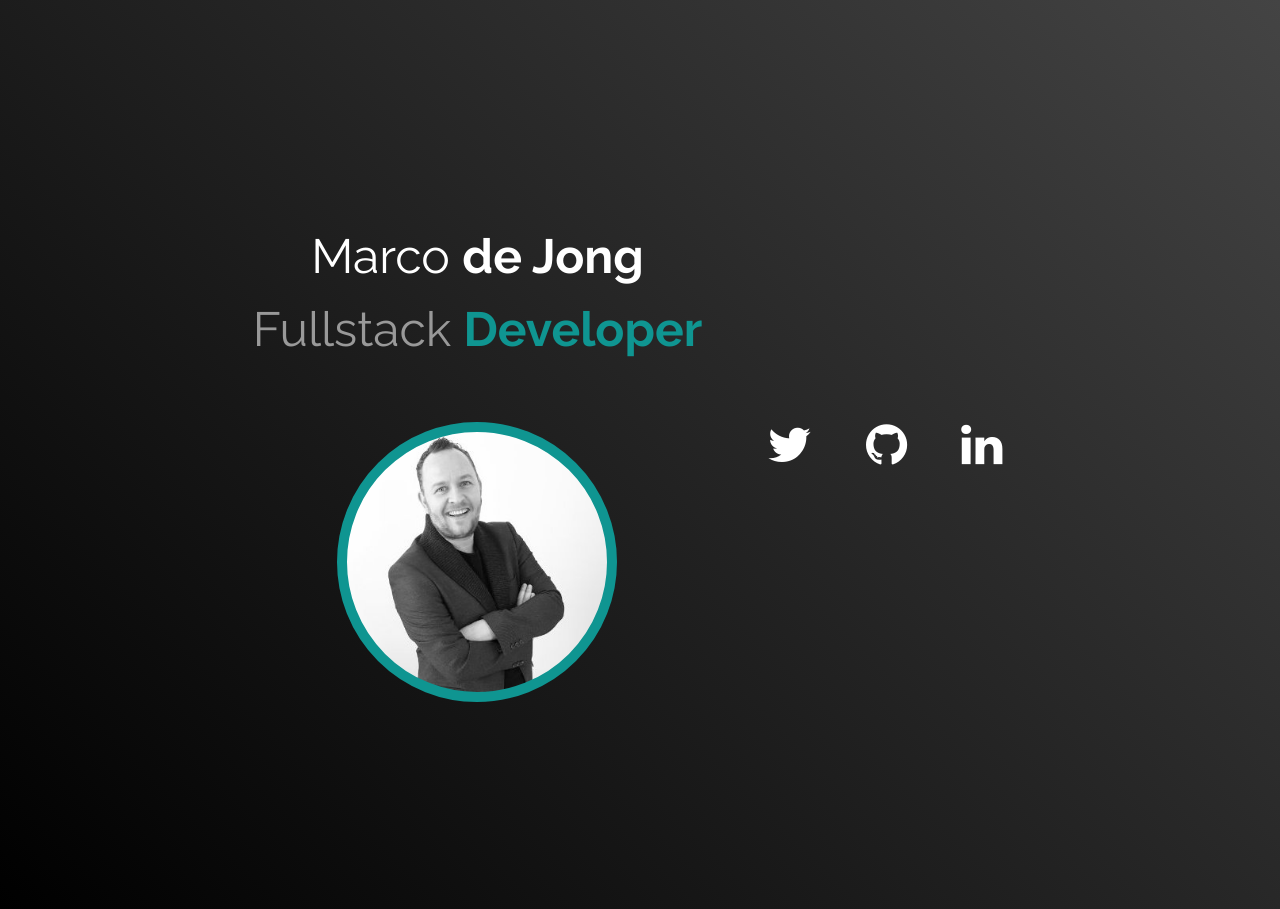
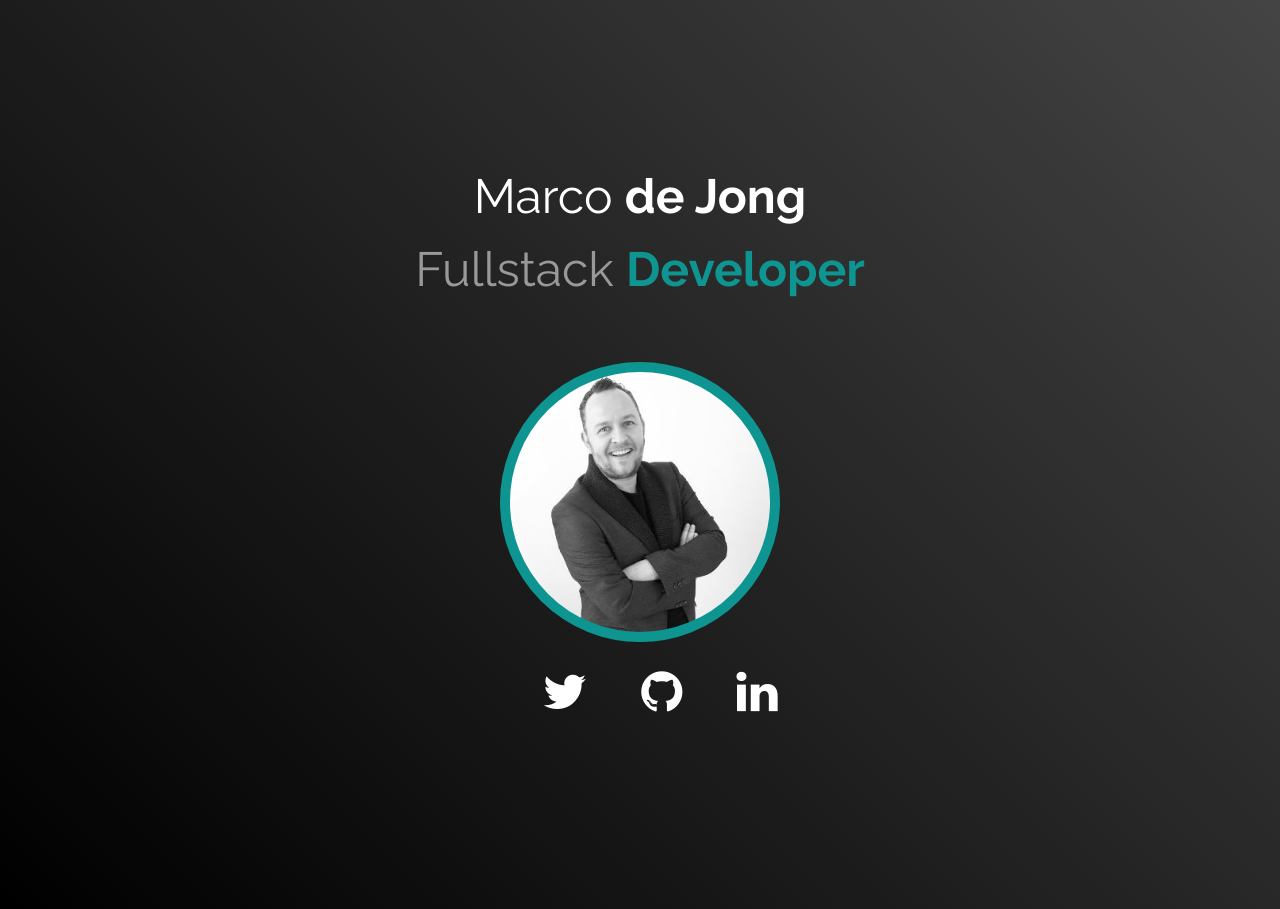
Before and after one commit to MarcoDeJong/marcodejong.github.io, a Jekyll site: the page built from index.md, in a window 1280 px wide. Built offline with Jekyll 4.4.1, drawn with Linux system fonts in a browser that asks for light colours.

```diff
--- a/_sass/_landing.scss
+++ b/_sass/_landing.scss
@@ -14,7 +14,10 @@
   -webkit-box-pack: center;
   -ms-flex-pack: center;
   justify-content: center;
-
+  -webkit-box-orient: vertical;
+  -webkit-box-direction: normal;
+  -ms-flex-direction: column;
+  flex-direction: column;
   @media all and (min-width:768px) {
     padding:0;
   }
```
